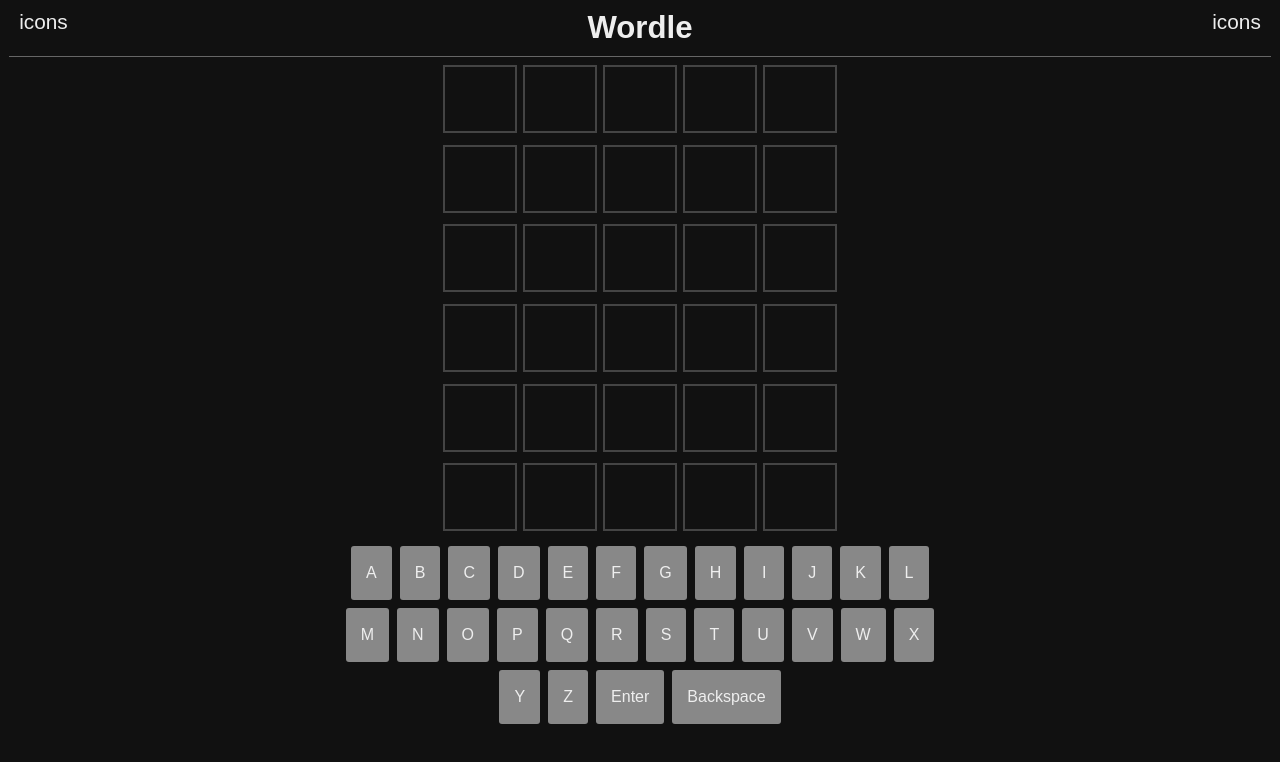
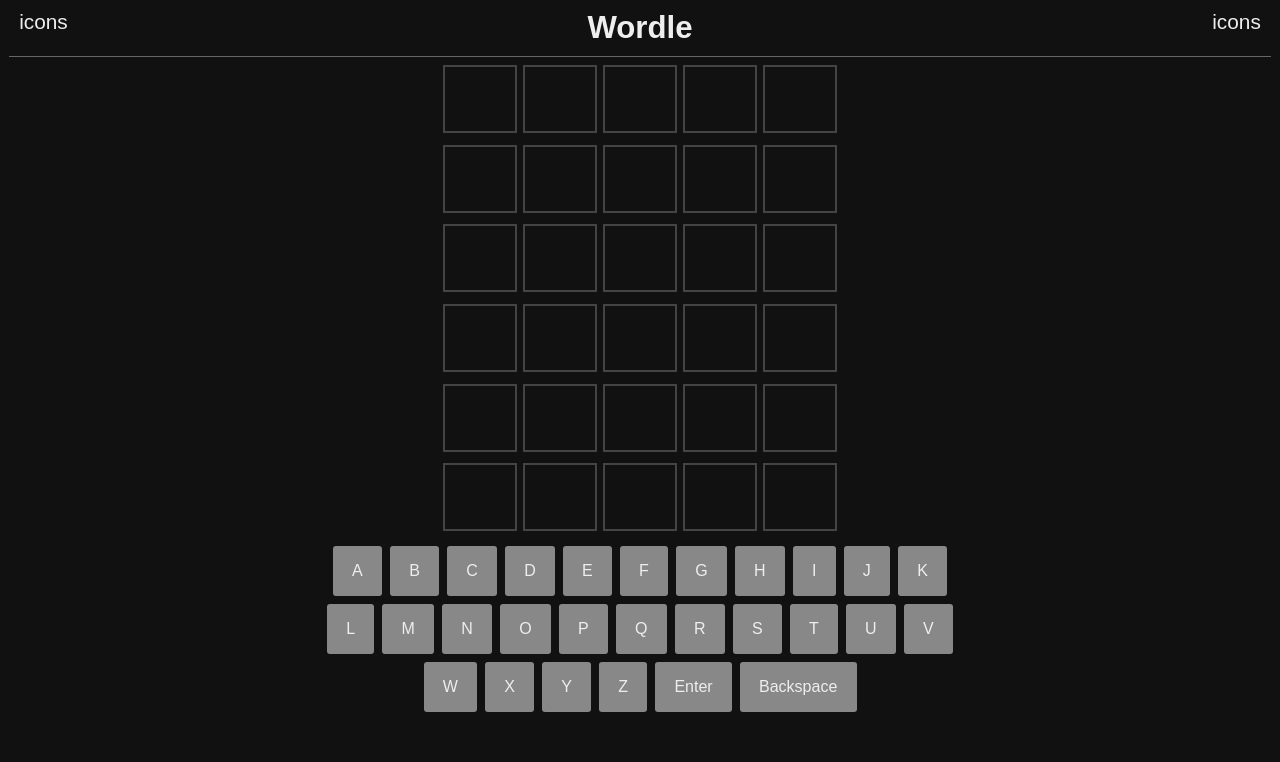
Before and after one commit to Kex027/my-projects, a React (Create React App) app in the folder wordle-react/: page / in a window 1280 px wide. Shown: the top 762 px of the page. Built offline with nearby package versions, Linux system fonts and the light colour scheme.

Commit message:
Upgraded scss

```diff
--- a/wordle-react/src/components/board/board.scss
+++ b/wordle-react/src/components/board/board.scss
@@ -3,8 +3,8 @@
     height: 60vh;
     margin-top: 5px;
     display: grid;
-    grid-template-columns: 20% 20% 20% 20% 20%;
-    grid-template-rows: 16.6% 16.6% 16.6% 16.6% 16.6% 16.6%;
+    grid-template-columns: repeat(5, 20%);
+    grid-template-rows: repeat(6, 16.6%);
 }
 
 .grid-letter {
--- a/wordle-react/src/components/keyboard/keyboard.scss
+++ b/wordle-react/src/components/keyboard/keyboard.scss
@@ -1,25 +1,30 @@
+$keyColor: #888;
+$keyHoverColor: #666;
+
 .keyboard {
   display: flex;
   justify-content: center;
   flex-wrap: wrap;
-//   width: 40vw;
-  width: 600px;
+  width: 50vw;
+  // width: 600px;
+  min-width: 300px;
 }
 .key {
   display: flex;
   justify-content: center;
   align-items: center;
 
-  background-color: #888;
+  background-color: $keyColor;
   border-radius: 3px;
-  padding: 18px 15px;
-  max-height: 60px;
-  min-width: 10px;
+  padding: 2vh 1.5vw;
+  // max-height: 80px;
+  // min-width: 10px;
   margin: 4px;
-}
-.key:hover {
-  background-color: #666;
-  cursor: pointer;
+
+  &:hover {
+    background-color: $keyHoverColor;
+    cursor: pointer;
+  }
 }
 .noselect {
   -webkit-touch-callout: none; /* iOS Safari */
```
